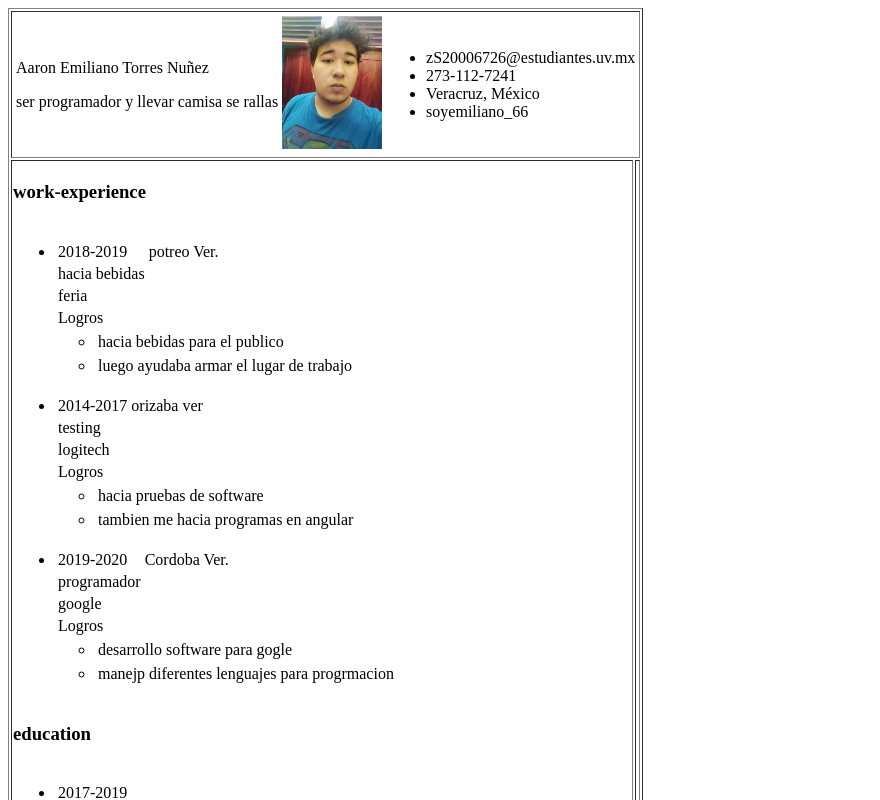
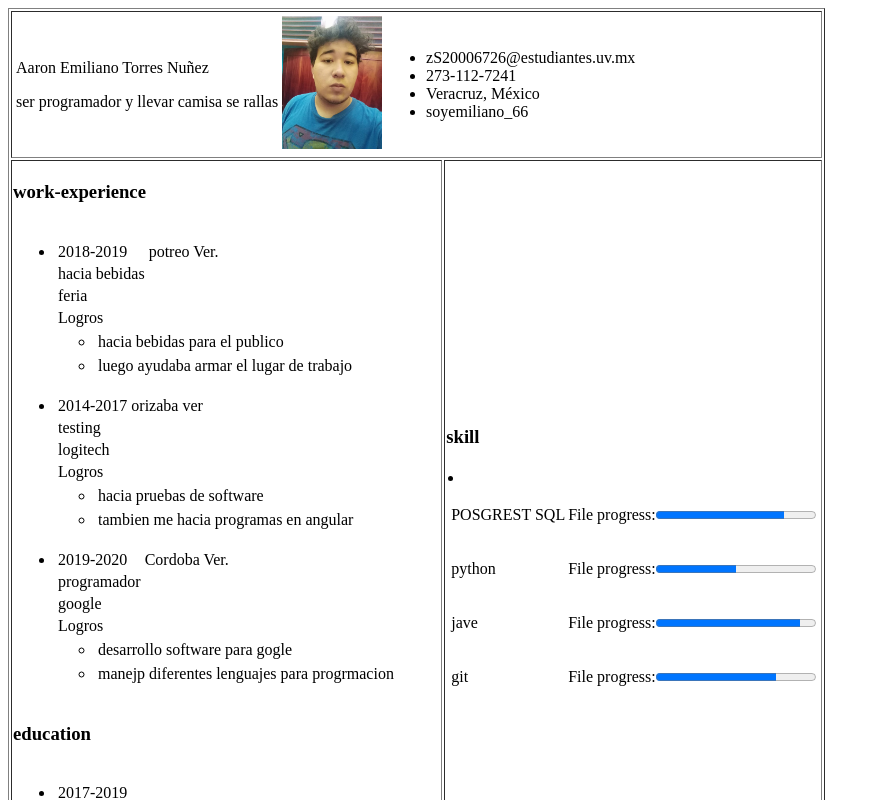
Before and after one commit to EmilianoTorres123/EmilianoTorres123.github.io, an Angular app: page / in a window 1280 px wide. Shown: the top 800 px of the page, without its empty margins (0-880 px from the left). Built offline with nearby package versions, Linux system fonts and the light colour scheme.

Commit message:
create skill #11

```diff
--- a/src/app/app.component.html
+++ b/src/app/app.component.html
@@ -10,6 +10,7 @@
         <app-education></app-education>
      </td>
      <td>
+      <app-skill></app-skill>
      </td>
      </tr>
   </table>
--- a/src/app/app.module.ts
+++ b/src/app/app.module.ts
@@ -6,13 +6,15 @@ import { AppComponent } from './app.component';
 import { HeaderComponent } from './header/header.component';
 import { WorkExperienceComponent } from './work-experience/work-experience.component';
 import { EducationComponent } from './education/education.component';
+import { SkillComponent } from './skill/skill.component';
 
 @NgModule({
   declarations: [
     AppComponent,
     HeaderComponent,
     WorkExperienceComponent,
-    EducationComponent
+    EducationComponent,
+    SkillComponent
   ],
   imports: [
     BrowserModule,
--- /dev/null
+++ b/src/app/skill/skill.component.html
@@ -0,0 +1,27 @@
+<h3>skill</h3>
+<table border="0">
+    <li>
+        <tr>
+            <td>
+                <p>POSGREST SQL</p>
+        </td><label for="file">File progress:</label> <progress id="file" max="100" value="80"> 70% </progress>
+
+        </tr>
+        <tr>
+            <td>
+                <p>python</p>
+            </td><label for="file">File progress:</label> <progress id="file" max="100" value="50"> 70% </progress>
+
+        </tr>
+        <tr>
+            <td>
+                <p>jave</p>
+            </td><label for="file">File progress:</label> <progress id="file" max="100" value="90"> 70% </progress>
+        </tr>
+        <tr>
+            <td>
+                <p>git</p>
+            </td><label for="file">File progress:</label> <progress id="file" max="100" value="75"> 70% </progress>
+        </tr>
+    </li>
+</table>
--- /dev/null
+++ b/src/app/skill/skill.component.ts
@@ -0,0 +1,15 @@
+import { Component, OnInit } from '@angular/core';
+
+@Component({
+  selector: 'app-skill',
+  templateUrl: './skill.component.html',
+  styleUrls: ['./skill.component.css']
+})
+export class SkillComponent implements OnInit {
+  constructor() { }
+
+  ngOnInit(): void {
+
+  }
+
+}
```
Also changed, not shown: src/app/skill/skill.component.css (added), 1 other file (tests, documents, lock files or other folders).
